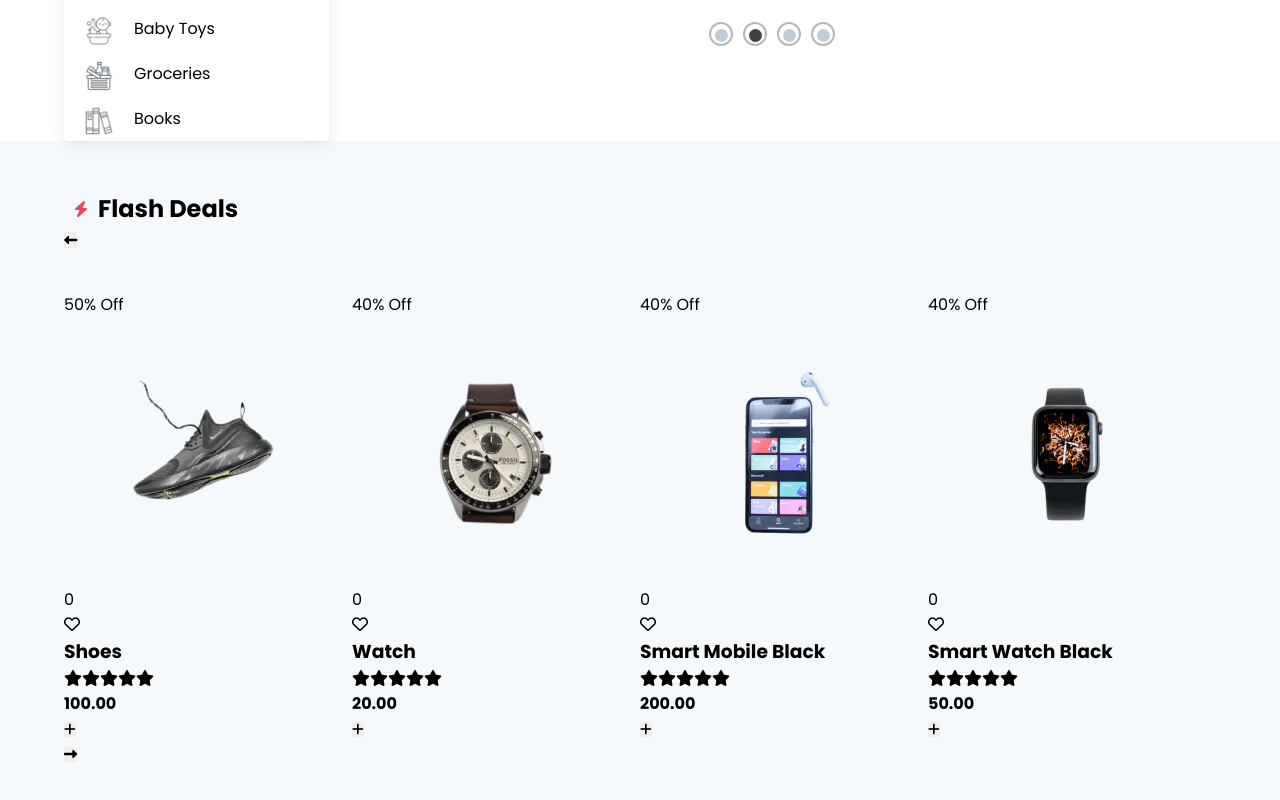
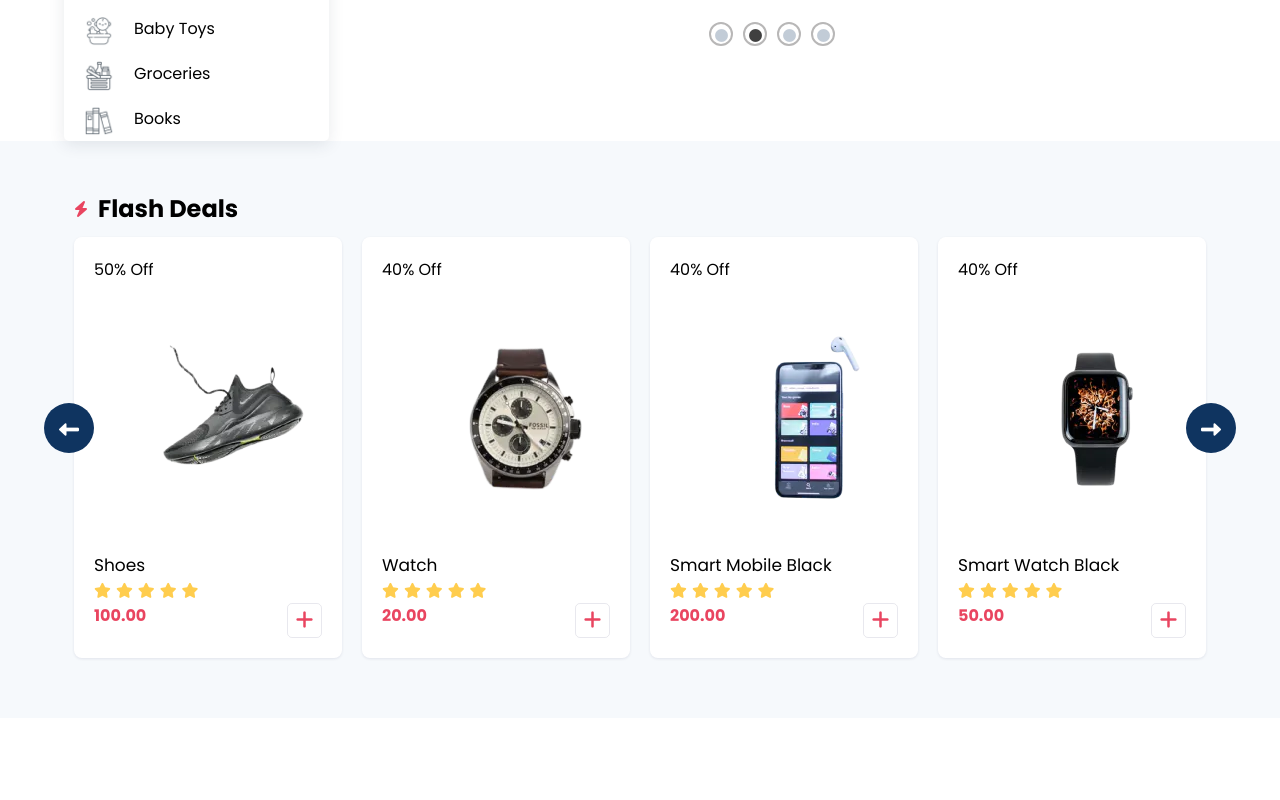
Before and after one commit to AnthonyAniobi/Ecommerce_React_Website, a React (Create React App) app: page / in a window 1280 px wide. Shown: the part 594-1394 px from the top of the page. After the commit the page ends 1312 px from the top, so only its background shows below. Built offline with nearby package versions, Linux system fonts and the light colour scheme.

Commit message:
styles to flah deals

```diff
--- a/src/App.css
+++ b/src/App.css
@@ -138,3 +138,114 @@ button {
     color: #e94560;
     margin: 10px;
 }
+
+/*-----------------product--------------*/
+.product {
+    background: #fff;
+    padding: 20px;
+    position: relative;
+    border-radius: 8px;
+    box-shadow: rgb(3 0 71 /9%) 0 1px 3px;
+    margin: 10px;
+}
+
+.product h3 {
+    font-weight: 400;
+    font-size: 17px;
+}
+
+.product .rate i {
+    font-size: 15px;
+    color: #ffcd4e;
+    margin: 5px 5px 5px 0;
+}
+
+.product .price {
+    display: flex;
+    justify-content: space-between;
+    color: #e94560;
+}
+
+.product button {
+    background: none;
+    color: #e94560;
+    font-size: 20px;
+    border: 1px solid rgb(3 0 71 /9%);
+    width: 35px;
+    height: 35px;
+    border-radius: 5px;
+    transition: 0.5;
+}
+
+.product button:hover {
+    cursor: pointer;
+    background: #e94560;
+    color: #fff;
+}
+
+.product-like {
+    position: absolute;
+    top: 0;
+    right: 0;
+    margin: 10px;
+    opacity: 0;
+    transition: 0.5s;
+}
+
+.product-like label {
+    background-color: #0f3460;
+    padding: 1px 10px;
+    font-size: 12px;
+    color: #fff;
+    border-radius: 50px;
+}
+
+.product-like i {
+    font-size: 20px;
+    margin: 10px 3px;
+}
+
+.product:hover .product-like {
+    opacity: 1;
+    cursor: pointer;
+}
+
+/*-----------------product--------------*/
+
+/*-----------------control-btn--------------*/
+.control-btn .next,
+.control-btn .prev {
+    position: absolute;
+    top: 40%;
+    width: 50px;
+    height: 50px;
+    line-height: 60px;
+    background: #0f3460;
+    border-radius: 50%;
+    transition: 0.5;
+    z-index: 5;
+}
+
+.control-btn .prev {
+    left: -20px;
+}
+
+.control-btn .next {
+    right: -20px;
+}
+
+.control-btn .next i,
+.control-btn .prev i {
+    font-size: 20px;
+    transition: 0.5s;
+    color: #fff;
+}
+
+.control-btn .next:hover,
+.control-btn .prev:hover {
+    background: #e94560;
+    color: #fff;
+    cursor: pointer;
+}
+
+/*-----------------control-btn--------------*/
--- a/src/App.js
+++ b/src/App.js
@@ -13,12 +13,23 @@ export default function App() {
 
     const [cartItem, setCardItem] = useState([])
 
+    const addToCart = (product) => {
+        const productExit = cartItem.find((item) => item.id === product.id)
+
+        if (productExit) {
+            setCardItem(cartItem.map((item) => (
+                item.id === product.id ?
+                    { ...productExit, qty: productExit.qty + 1 } : item
+            )))
+        }
+    }
+
     return (
         <>
             <BrowserRouter>
                 <Header />
                 <Routes>
-                    <Route path='/' element={<Pages productItems={productItems} />} />
+                    <Route path='/' element={<Pages productItems={productItems} addToCart={addToCart} />} />
                 </Routes>
             </BrowserRouter>
         </>
--- a/src/components/flashDeals/FlashCard.jsx
+++ b/src/components/flashDeals/FlashCard.jsx
@@ -1,4 +1,4 @@
-import React from 'react'
+import React, { useState } from 'react'
 import Slider from "react-slick"
 
 const NextArrow = (props) => {
@@ -24,7 +24,13 @@ const PrevArrow = (props) => {
 }
 
 
-const FlashCard = ({ productItems }) => {
+const FlashCard = ({ productItems, addToCart }) => {
+
+    const [count, setCount] = useState(0)
+    const increment = () => {
+        setCount(count + 1);
+    }
+
     const settings = {
         dots: false,
         infinite: true,
@@ -49,7 +55,7 @@ const FlashCard = ({ productItems }) => {
                                         <img src={productItems.cover} alt="" />
                                         <div className="product-like">
                                             <label >0</label><br />
-                                            <i className="fa-regular fa-heart"></i>
+                                            <i className="fa-regular fa-heart" onClick={increment}></i>
                                         </div>
                                     </div>
                                     <div className="product-details">
@@ -63,7 +69,7 @@ const FlashCard = ({ productItems }) => {
                                         </div>
                                         <div className="price">
                                             <h4>{productItems.price}.00</h4>
-                                            <button>
+                                            <button onClick={() => addToCart(productItems)}>
                                                 <i className="fa fa-plus"></i>
                                             </button>
                                         </div>
--- a/src/components/flashDeals/FlashDeals.jsx
+++ b/src/components/flashDeals/FlashDeals.jsx
@@ -1,7 +1,7 @@
 import React from 'react'
 import FlashCard from './FlashCard'
 
-const FlashDeals = ({ productItems }) => {
+const FlashDeals = ({ productItems, addToCart }) => {
     return (
         <>
             <section className='flash background'>
@@ -10,7 +10,7 @@ const FlashDeals = ({ productItems }) => {
                         <i className="fa fa-bolt"></i>
                         <h1>Flash Deals</h1>
                     </div>
-                    <FlashCard productItems={productItems} />
+                    <FlashCard productItems={productItems} addToCart={addToCart} />
                 </div>
             </section>
         </>
--- a/src/pages/Pages.jsx
+++ b/src/pages/Pages.jsx
@@ -2,11 +2,11 @@ import React from 'react'
 import Home from '../components/MainPage/Home'
 import FlashDeals from '../components/flashDeals/FlashDeals'
 
-const Pages = ({ productItems }) => {
+const Pages = ({ productItems, addToCart }) => {
     return (
         <>
             <Home />
-            <FlashDeals productItems={productItems} />
+            <FlashDeals productItems={productItems} addToCart={addToCart} />
         </>
     )
 }
```
